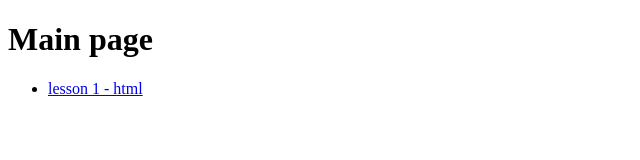
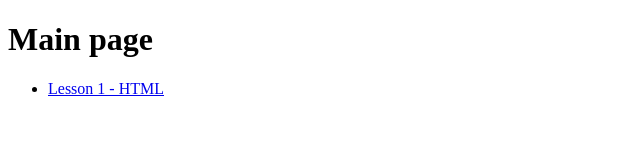
Before and after one commit to KubrykAlex/beetroot-homewors, a plain HTML site: page index.html in a window 1280 px wide. Shown: the full height of the page, 0-640 px from the left. Drawn offline with Linux system fonts and the light colour scheme.

```diff
--- a/index.html
+++ b/index.html
@@ -10,7 +10,7 @@
     <h1>Main page</h1>
     <ul>
         <li>
-            <a href="../lesson-1.html">lesson 1 - html</a>
+            <a href="./lesson-1/lesson-1.html">Lesson 1 - HTML</a>
     </ul>
 
 </body>
```
Also changed, not shown: lesson-1/lesson-1.html (+1 -1 lines).
